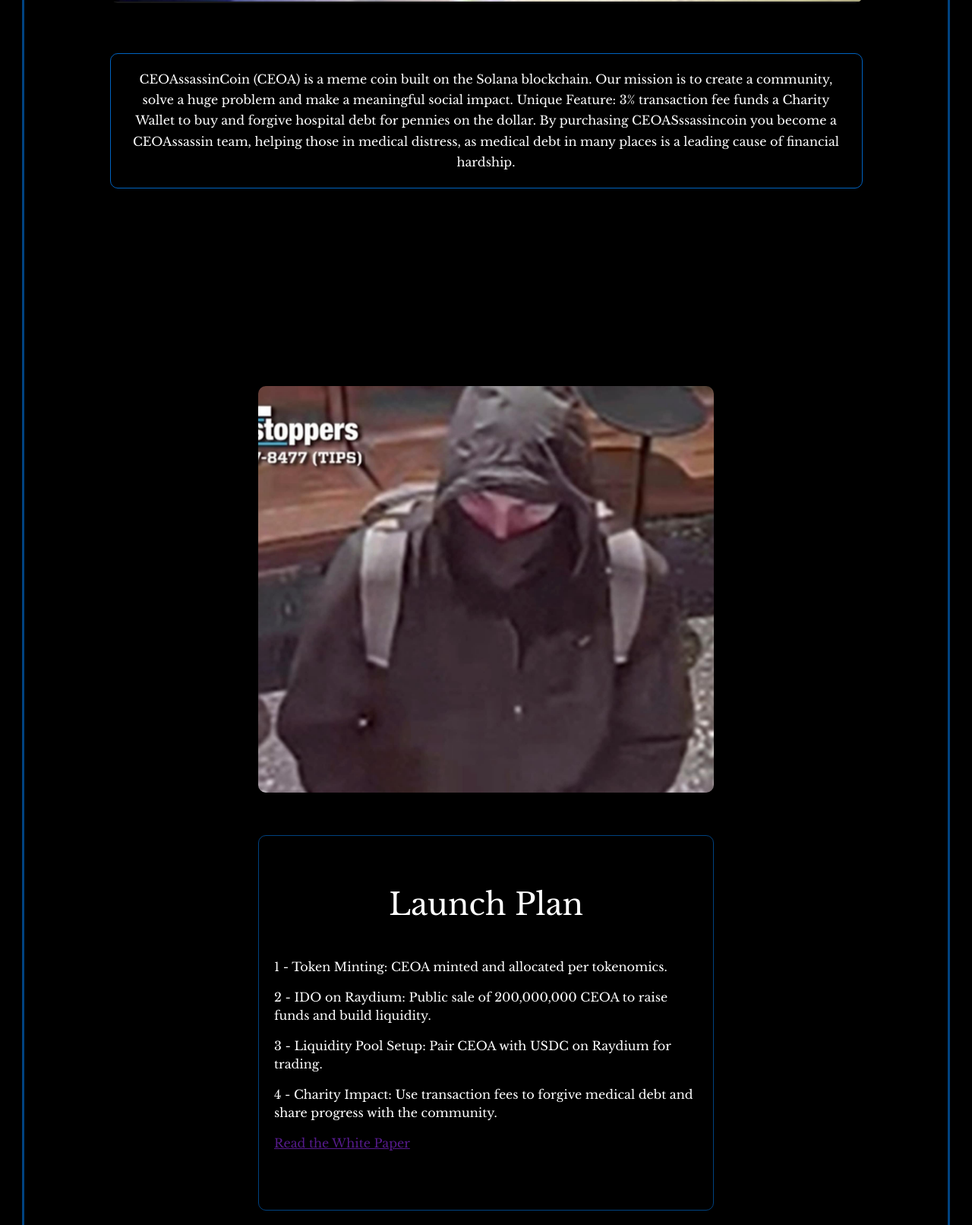
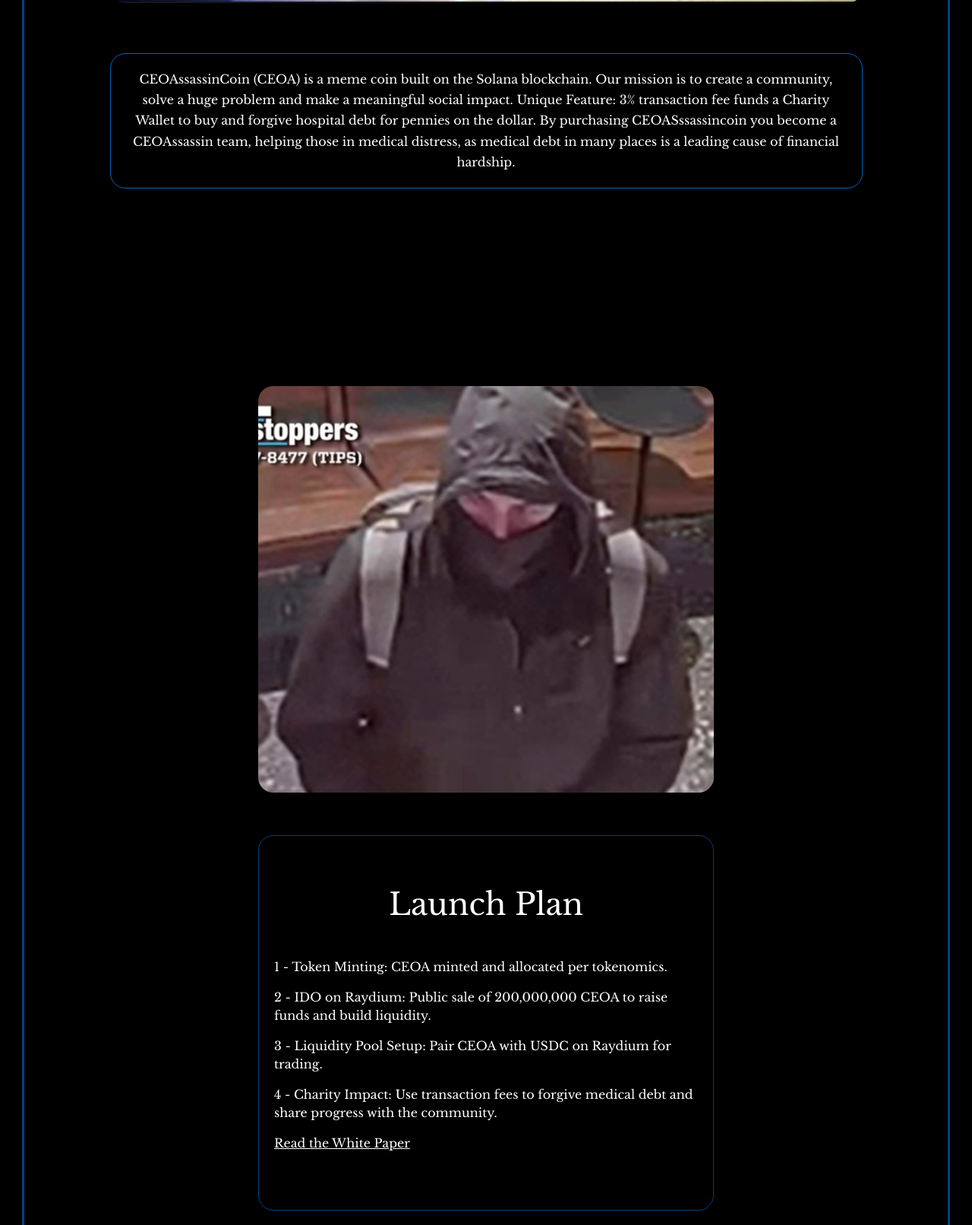
Before and after one commit to tkdvl/ny_coin, a React (Vite) app: page / in a window 1280 px wide. Shown: the part 1188-2800 px from the top of the page at 76% size. Built offline with nearby package versions, Linux system fonts and the light colour scheme; a web font is replaced by a local one.

Commit message:
Change link color

```diff
--- a/src/App.css
+++ b/src/App.css
@@ -56,17 +56,17 @@
 
 .opening_img img {
   width: 100%;
-  border-radius: 10px;
+  border-radius: 20px;
 }
 /*
 .mission_statement_outer {
   border: solid 0.5px #004280;
-  border-radius: 10px;
+  border-radius: 20px;
   padding: 5px;
   } */
 .mission_statement {
   margin: 60px 0;
-  border-radius: 10px;
+  border-radius: 20px;
   /* width: 100%; */
   text-align: center;
   padding: 20px;
@@ -88,7 +88,7 @@
 
 .launch_plan_img img {
   width: 100%;
-  border-radius: 10px;
+  border-radius: 20px;
   margin-bottom: 50px;
   /* height: 100%; */
 }
@@ -96,13 +96,13 @@
 .launch_plan_details {
   border: solid 0.5px#004280;
   padding: 20px 20px 60px 20px;
-  border-radius: 10px;
+  border-radius: 20px;
 }
 
 .roadmap {
   margin-bottom: 200px;
   border: solid 0.5px#004280;
-  border-radius: 10px;
+  border-radius: 20px;
   padding: 20px 20px 60px 20px;
 }
 .roadmap li {
@@ -122,7 +122,7 @@
 .tokenomics_details {
   padding: 10px 10px 40px 10px;
   border: solid 0.5px#004280;
-  border-radius: 10px;
+  border-radius: 20px;
   margin-bottom: 100px;
 }
 
@@ -142,7 +142,7 @@
 .tokenomics_img img {
   width: 100%;
   height: 100%;
-  border-radius: 10px;
+  border-radius: 20px;
 }
 
 .closing_img {
@@ -153,7 +153,7 @@
 
 .closing_img img {
   width: 100%;
-  border-radius: 10px;
+  border-radius: 20px;
 }
 
 .closing_statement {
@@ -177,7 +177,7 @@
   font-size: 30px;
   margin: 10px 20px 20px;
   border: solid 0.5px#004280;
-  border-radius: 10px;
+  border-radius: 20px;
 }
 
 .social_media div {
--- a/src/App.jsx
+++ b/src/App.jsx
@@ -55,7 +55,9 @@ function App() {
               and share progress with the community.
             </p>
             <p>
-              <a href="">Read the White Paper</a>
+              <a href="" style={{ color: "white" }}>
+                Read the White Paper
+              </a>
             </p>
           </div>
         </div>
```
